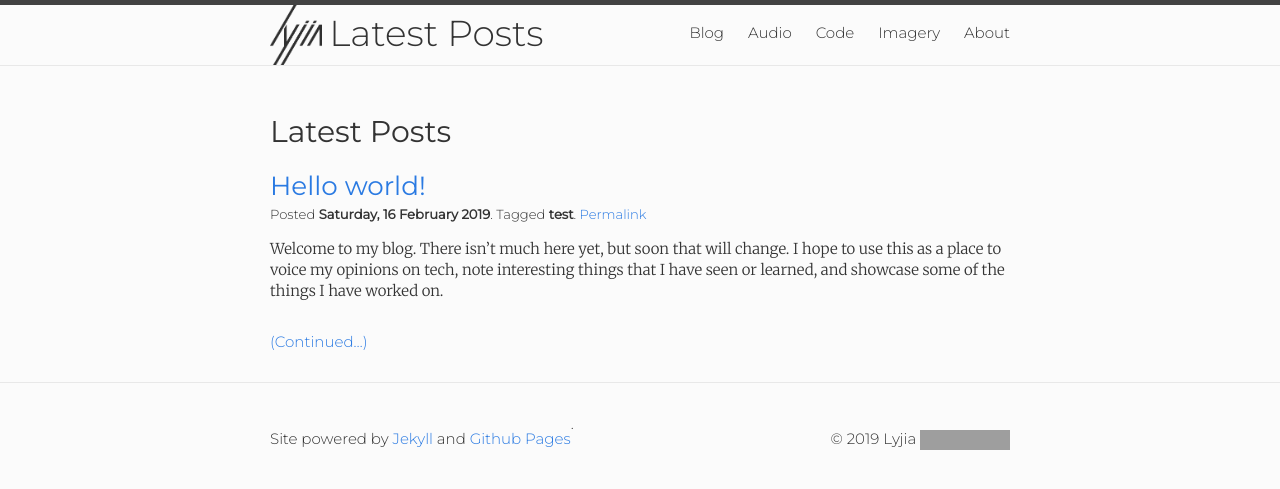
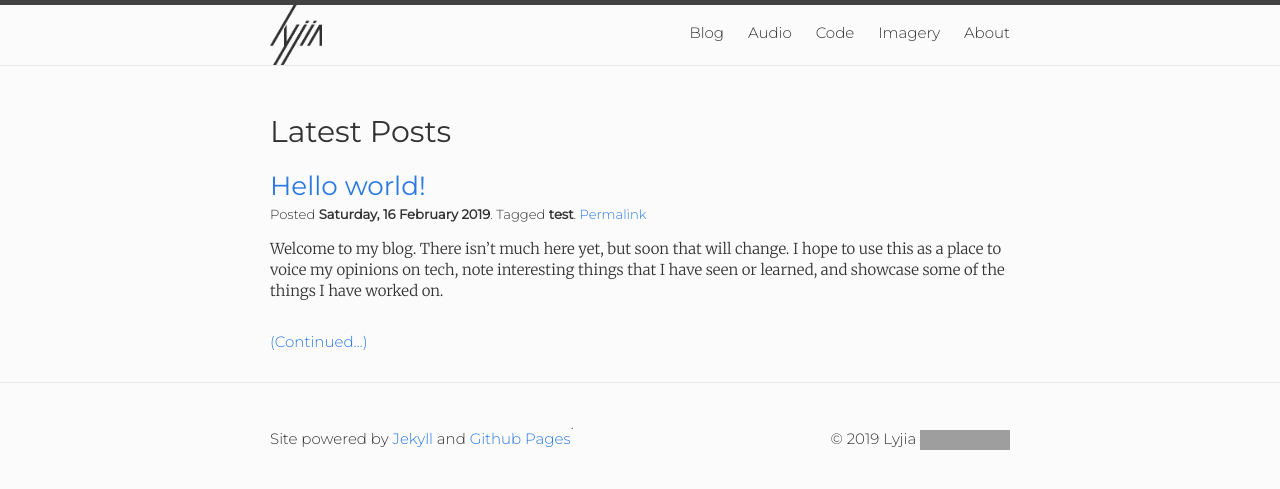
Before and after one commit to lyjia/lyjia.github.io, a Jekyll site: the page built from index.md, in a window 1280 px wide. Shown: the top 489 px of the page. Built offline with Jekyll 4.4.1, drawn with Linux system fonts in a browser that asks for light colours; our own code applies the rules of GitHub Pages for plain Markdown files; grey boxes are pictures that could not be loaded.

Commit message:
make css more pretty

```diff
--- a/css/main.scss
+++ b/css/main.scss
@@ -82,9 +82,16 @@ $on-laptop:        800px;
 }
 
 .site-title-header {
-	font-size: 2.4em;
-	font-weight: 300;
-	line-height: 1.58;
+	display: none;
+}
+
+@include media-query($on-palm) {
+	.site-title-header {
+		font-size: 2.4em;
+		font-weight: 300;
+		line-height: 1.58;
+		display: inline;
+	}
 }
 
 h1 {
--- a/index.md
+++ b/index.md
@@ -4,6 +4,7 @@
 
 layout: default
 title:
+bigtitle:
 ---
 
 # Latest Posts
```
